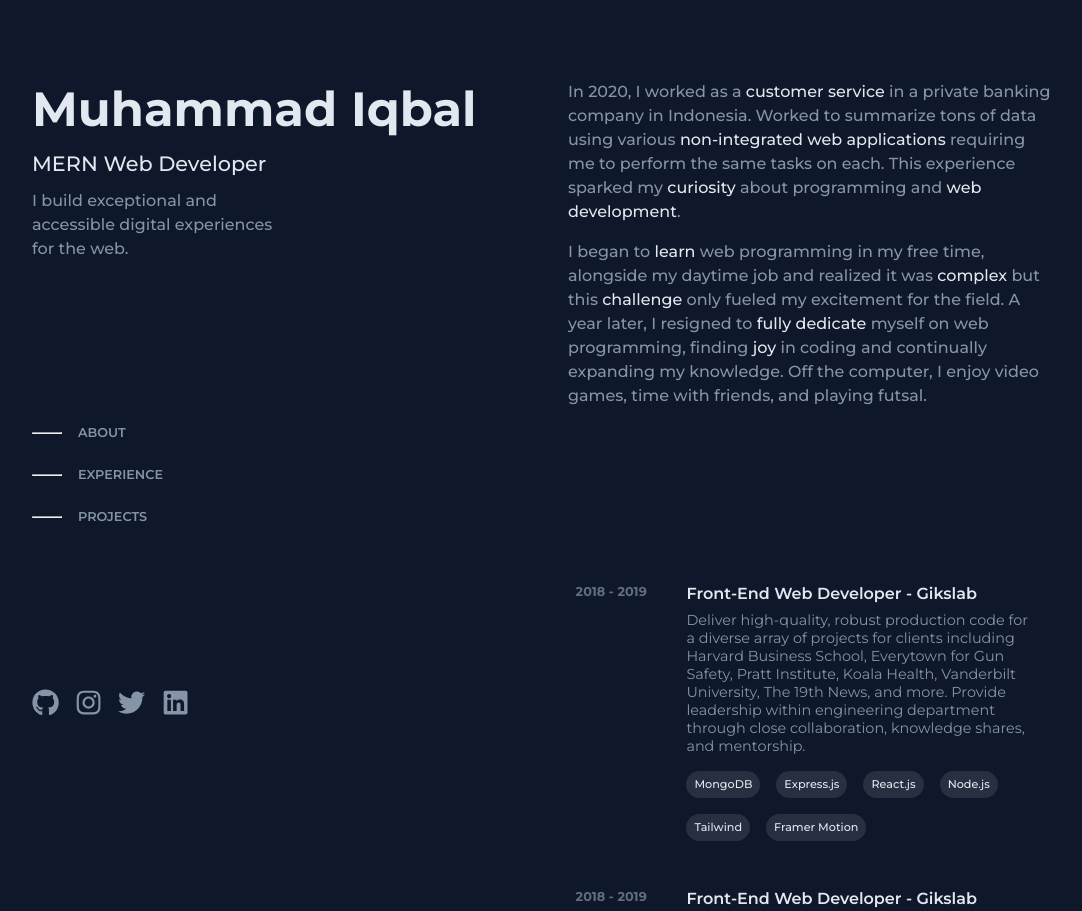
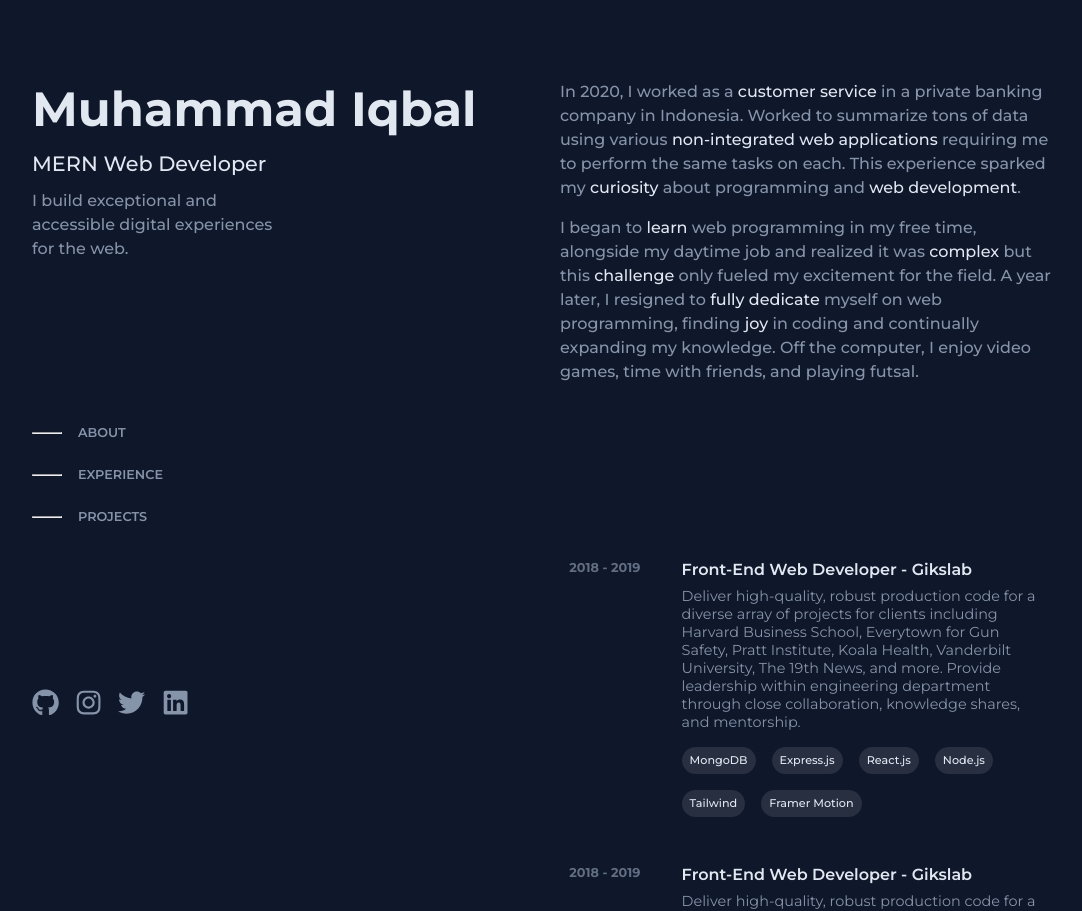
Before and after one commit to hellofromiqbal/react-porto, a React (Create React App) app: page / in a window 1280 px wide. Shown: the top 911 px of the page, without its empty margins (96-1178 px from the left). Built offline with nearby package versions, Linux system fonts and the light colour scheme.

Commit message:
adjust card & about section padding

```diff
--- a/src/components/Card/card.module.css
+++ b/src/components/Card/card.module.css
@@ -1,6 +1,6 @@
 .card {
   display: flex;
-  padding: 1rem 1.5rem;
+  padding: 1rem 1rem;
   border-radius: .3rem;
   gap: 2rem;
 }
--- a/src/sections/About/about.module.css
+++ b/src/sections/About/about.module.css
@@ -2,7 +2,7 @@
   display: flex;
   flex-direction: column;
   gap: 1rem;
-  padding: 0 0 0 1.5rem;
+  padding: 0 0 0 1rem;
 }
 
 .aboutSection h2 {
```
